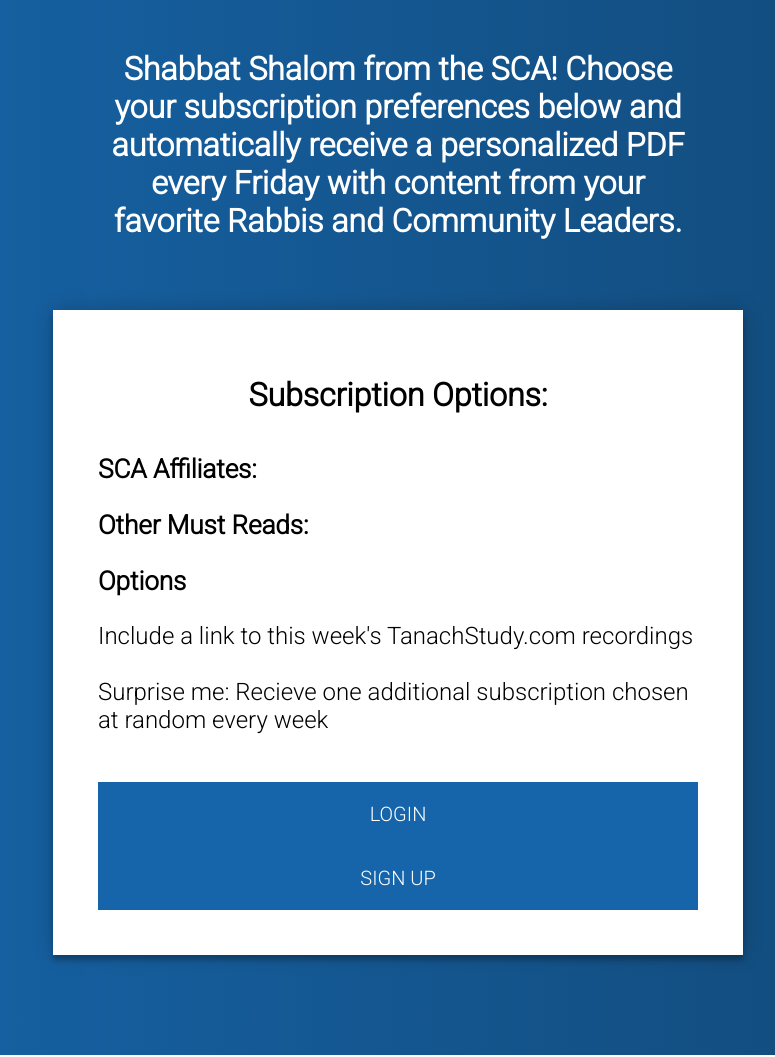
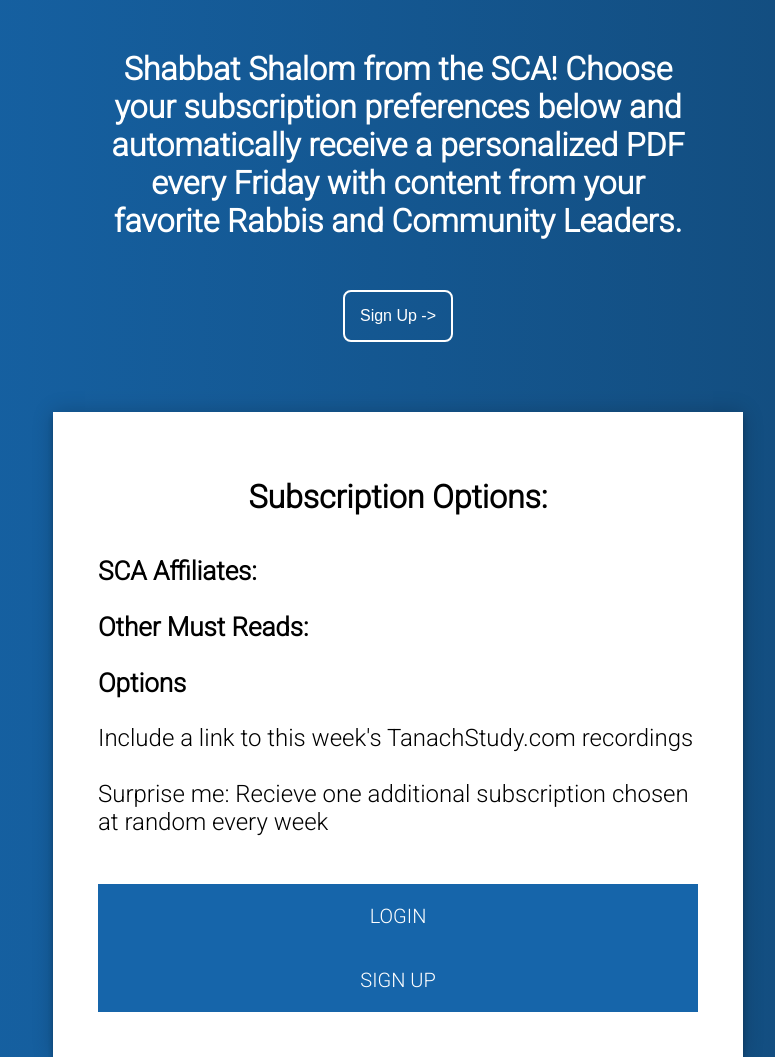
Before and after one commit to IkeyBenz/shabbat-shalom-reader-frontend, a plain HTML site: page index.html in a window 1280 px wide. Shown: the top 1057 px of the page, without its empty margins (242-1017 px from the left). Drawn offline with nearby package versions, Linux system fonts and the light colour scheme; no server answers.

Commit message:
Added Signup Button to home page

```diff
--- a/app.js
+++ b/app.js
@@ -99,6 +99,7 @@
 }
 function showSignUpForm() {
     scrollToTop();
+    $('#TopSignupButton').hide();
     $('#main-form').html(`
         <h1 style="width: 100%; text-align: center; margin-bottom: 40px;">Sign Up</h1>
         <input type="text" autocomplete="given-name" placeholder="First Name" id="firstName-signup">
--- a/index.html
+++ b/index.html
@@ -13,6 +13,7 @@
         <div class="TextContainer">
             <h2>Shabbat Shalom from the SCA! Choose your subscription preferences below and automatically receive a personalized PDF every Friday with content from your favorite Rabbis and Community Leaders.</h2>
         </div>
+        <div class="TextContainer"><button id="TopSignupButton" onclick="showSignUpForm();">Sign Up -></button></div>
         <div class="login-page">
             <div class="form">
                 <div class="register-form" id="main-form">
--- a/styles.css
+++ b/styles.css
@@ -1,5 +1,21 @@
 @import url(https://fonts.googleapis.com/css?family=Roboto:300);
 
+#TopSignupButton {
+  padding: 15px;
+  font-size: 16px;
+  border: 2px solid white;
+  font-family: url(https://fonts.googleapis.com/css?family=Roboto:700);
+  font-style: bold;
+  color: white;
+  background: rgba(0, 0, 0, 0);
+  border-radius: 8px;
+  cursor: pointer;
+  transition: all 0.3s ease;
+}
+#TopSignupButton:hover {
+  color: #1665aa;
+  background: white;
+}
 .Header {
     width: 100vw;
     text-align: center;
```
